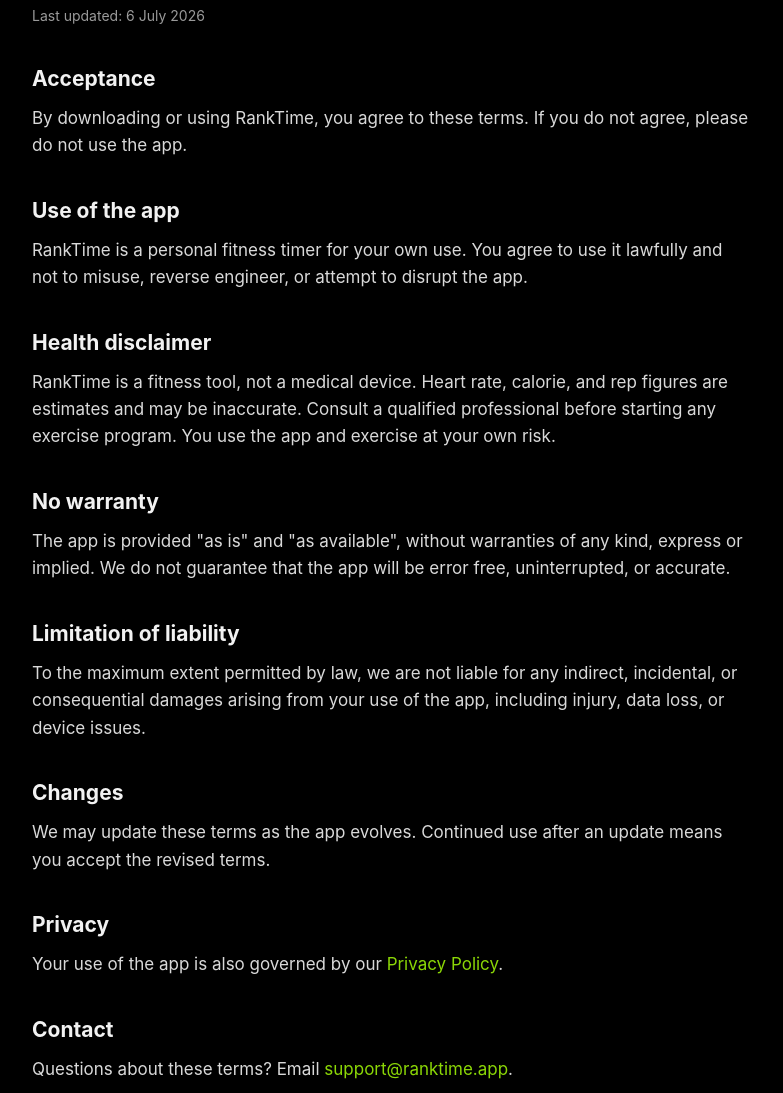
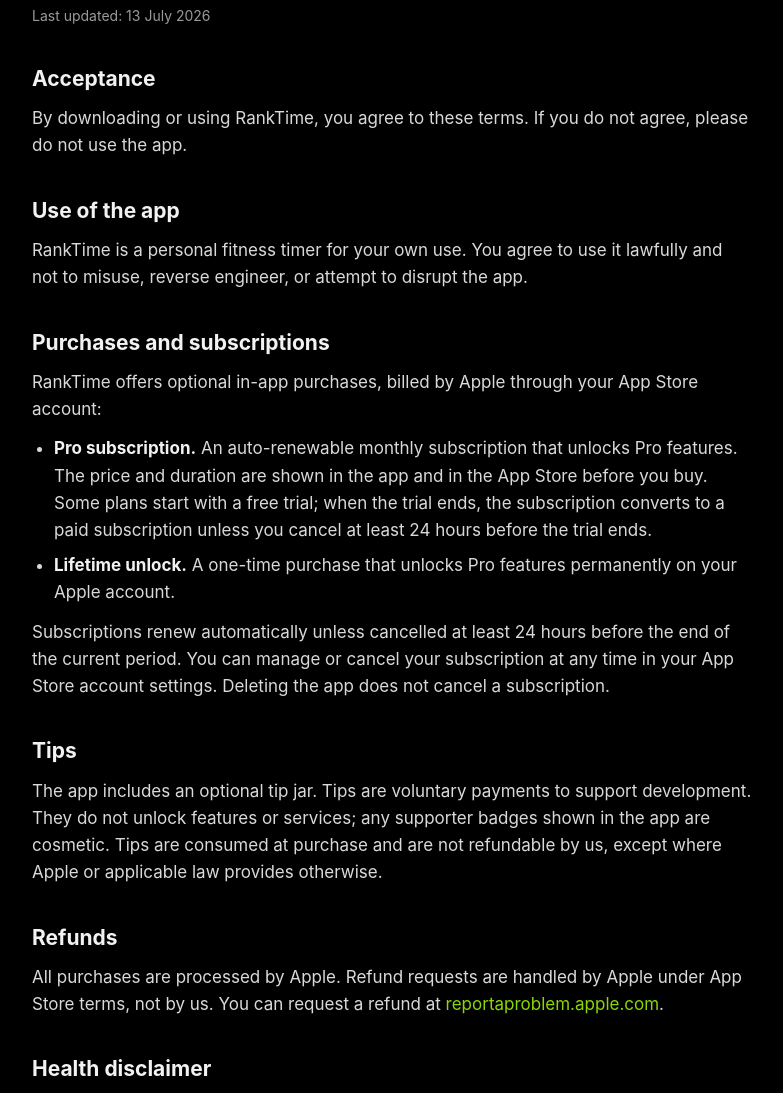
Before and after one commit to CiprianVatamanu/ranktime.app, a plain HTML site: page terms/index.html in a window 1280 px wide. Shown: the part 153-1246 px from the top of the page, without its empty margins (248-1031 px from the left). Drawn offline with Linux system fonts and the light colour scheme.

Commit message:
Privacy: purchases, progress photos, notifications sections; Terms: subscriptions, tips, refunds

```diff
--- a/terms/index.html
+++ b/terms/index.html
@@ -36,13 +36,27 @@
 
   <main class="doc">
     <h1>Terms of Service</h1>
-    <p class="updated">Last updated: 6 July 2026</p>
+    <p class="updated">Last updated: 13 July 2026</p>
 
     <h2>Acceptance</h2>
     <p>By downloading or using RankTime, you agree to these terms. If you do not agree, please do not use the app.</p>
 
     <h2>Use of the app</h2>
     <p>RankTime is a personal fitness timer for your own use. You agree to use it lawfully and not to misuse, reverse engineer, or attempt to disrupt the app.</p>
+
+    <h2>Purchases and subscriptions</h2>
+    <p>RankTime offers optional in-app purchases, billed by Apple through your App Store account:</p>
+    <ul>
+      <li><strong>Pro subscription.</strong> An auto-renewable monthly subscription that unlocks Pro features. The price and duration are shown in the app and in the App Store before you buy. Some plans start with a free trial; when the trial ends, the subscription converts to a paid subscription unless you cancel at least 24 hours before the trial ends.</li>
+      <li><strong>Lifetime unlock.</strong> A one-time purchase that unlocks Pro features permanently on your Apple account.</li>
+    </ul>
+    <p>Subscriptions renew automatically unless cancelled at least 24 hours before the end of the current period. You can manage or cancel your subscription at any time in your App Store account settings. Deleting the app does not cancel a subscription.</p>
+
+    <h2>Tips</h2>
+    <p>The app includes an optional tip jar. Tips are voluntary payments to support development. They do not unlock features or services; any supporter badges shown in the app are cosmetic. Tips are consumed at purchase and are not refundable by us, except where Apple or applicable law provides otherwise.</p>
+
+    <h2>Refunds</h2>
+    <p>All purchases are processed by Apple. Refund requests are handled by Apple under App Store terms, not by us. You can request a refund at <a href="https://reportaproblem.apple.com">reportaproblem.apple.com</a>.</p>
 
     <h2>Health disclaimer</h2>
     <p>RankTime is a fitness tool, not a medical device. Heart rate, calorie, and rep figures are estimates and may be inaccurate. Consult a qualified professional before starting any exercise program. You use the app and exercise at your own risk.</p>
```
Also changed, not shown: privacy/index.html (+10 -1 lines).
